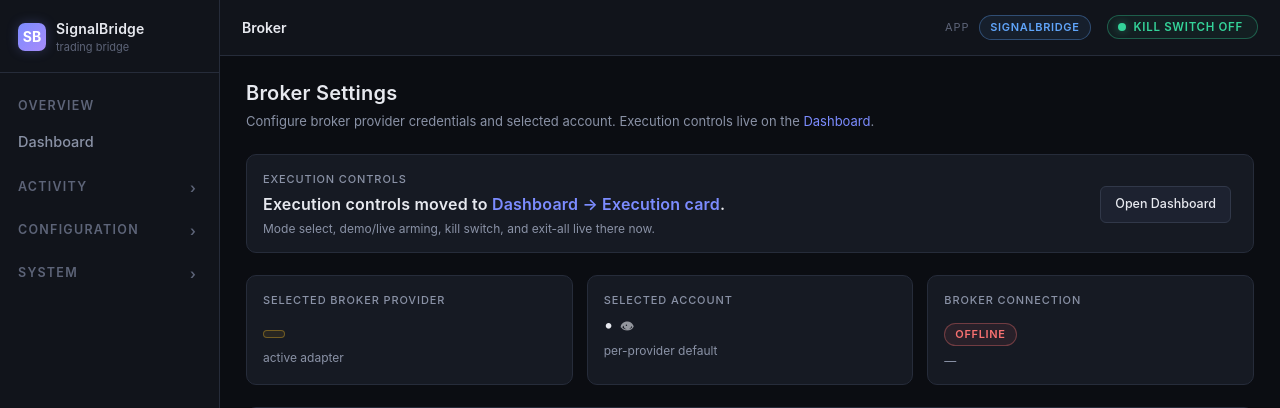
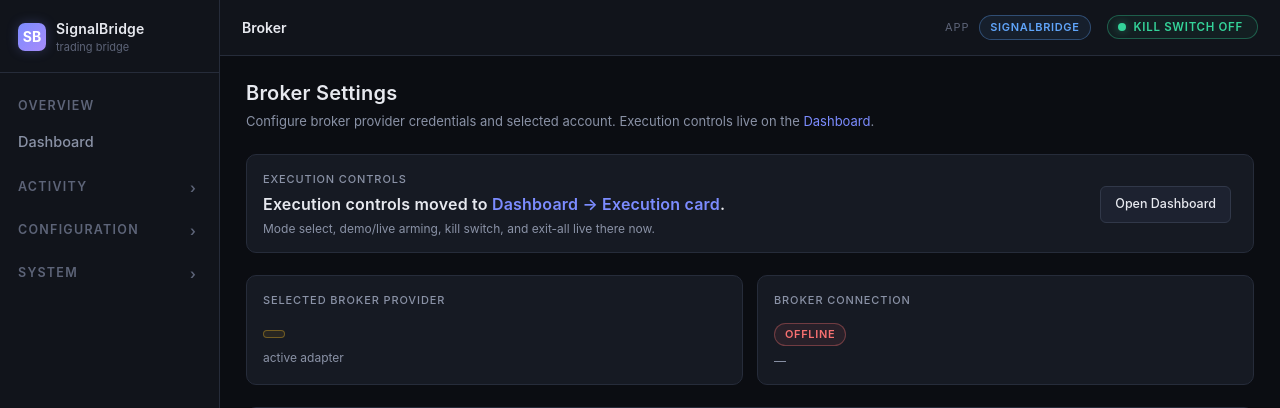
Before and after one commit to rdele75/signal_bridge, a Python web app: template app/templates/settings_broker.html in a window 1280 px wide. Shown: the top 408 px of the page. Run offline with Jinja, Linux system fonts and the light colour scheme; the template is opened without the code that fills it, so the values that code supplies are empty.

Commit message:
fix(broker): remove redundant small Selected Account card
Removes the small Selected Account card from the top status grid;
the larger 'Selected Topstep account' section below already shows
the same id (plus name, balance, canTrade, auth status). The top
row collapses from grid-3 to grid-2. Drops the dead JS that was
writing textContent into the removed element.

Co-Authored-By: Claude Opus 4.7 <noreply@anthropic.com>

```diff
--- a/app/templates/settings_broker.html
+++ b/app/templates/settings_broker.html
@@ -29,7 +29,7 @@
 </section>
 
 {# ---- Top status cards ---- #}
-<section class="grid grid-3 section">
+<section class="grid grid-2 section">
   <div class="card">
     <div class="card-label">Selected broker provider</div>
     <div class="card-value">
@@ -44,20 +44,6 @@
         active: <code>{{ active_broker_provider }}</code> · <span class="warn">restart to switch</span>
       {% else %}
         active adapter
-      {% endif %}
-    </div>
-  </div>
-
-  <div class="card">
-    <div class="card-label">Selected account</div>
-    <div id="broker-selected-account-id" class="card-value sm mono">
-      {{ mask_value(selected_account_id or '—') }}
-    </div>
-    <div class="card-sub">
-      {% if selected_account_id_raw %}
-        from <code>SELECTED_ACCOUNT_ID</code>
-      {% else %}
-        per-provider default
       {% endif %}
     </div>
   </div>
@@ -500,10 +486,6 @@ async function _refreshBrokerSnapshot() {
     const r = await fetch('/api/broker/status', { credentials: 'same-origin' });
     if (!r.ok) return;
     const payload = await r.json();
-    const idValue = document.getElementById('broker-selected-account-id');
-    if (idValue) {
-      idValue.textContent = payload.selected_account_id || '—';
-    }
     const msg = document.getElementById('broker-connection-message');
     if (msg) msg.textContent = payload.broker_message || '—';
     _applyConnectionBadge(payload);
```
